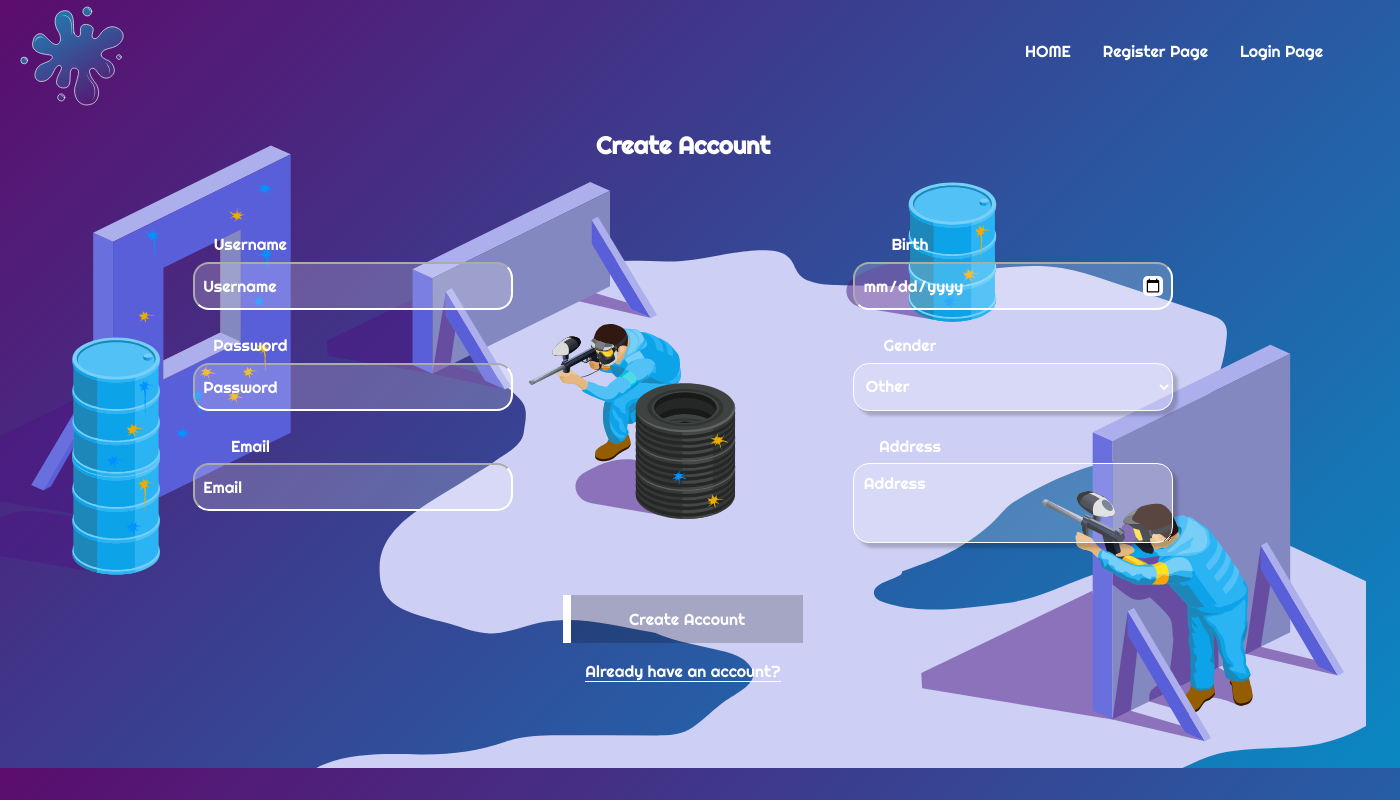
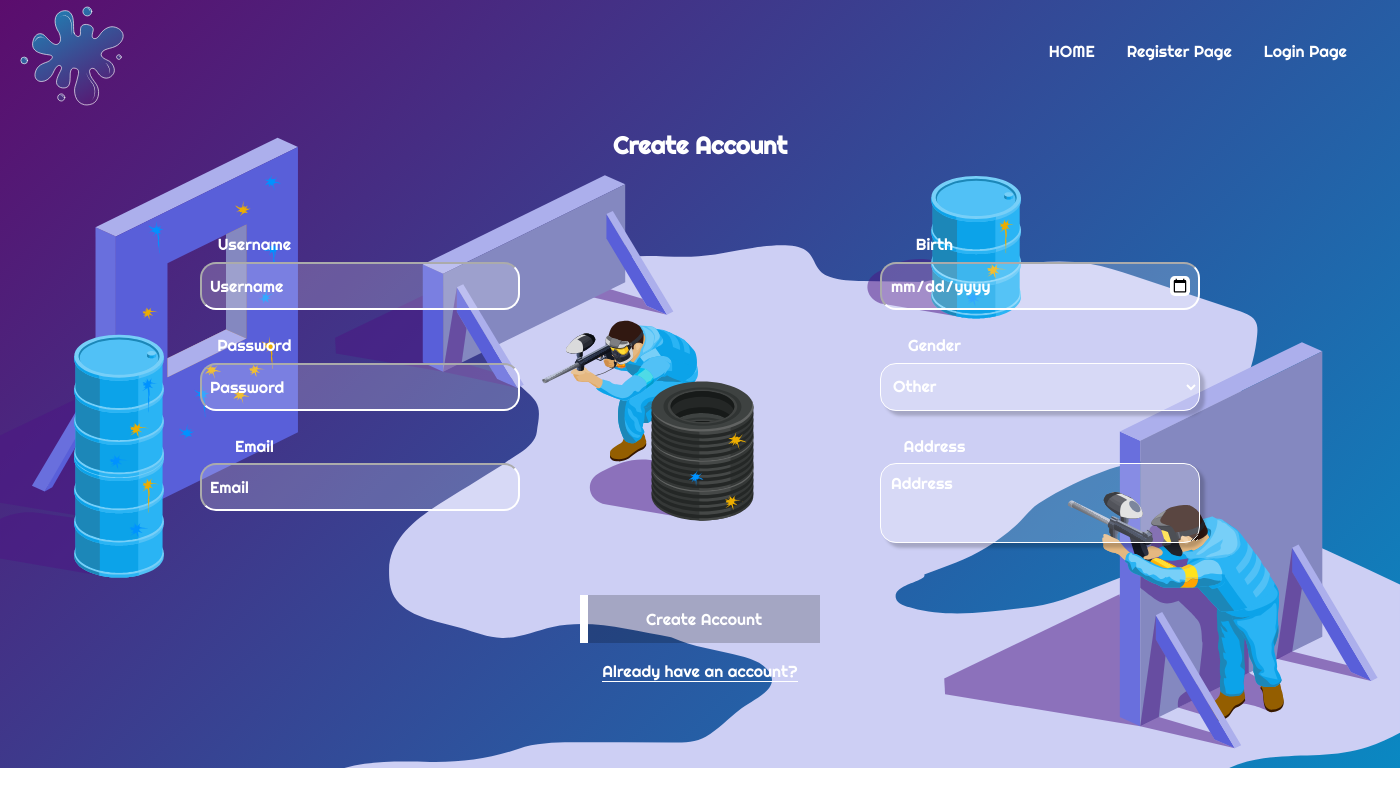
Before and after one commit to Miguelhxrz/BattlePaint, a PHP site: page /Register_Page.html in a window 1400 px wide. Run offline with PHP 8.4, Linux system fonts and the light colour scheme.

Commit message:
detalles de login y register

```diff
--- a/css/Login_Register.css
+++ b/css/Login_Register.css
@@ -19,17 +19,18 @@
 body {
     background-position: center;
     background-size: cover;
-    width: 1366px;
-    height: 768px;
+    width: 100%;
+    height: 100%;
     color: var(--cta);
     font-family: 'Righteous', cursive;
     background: var(--gradient);
+    background-repeat: no-repeat;
 }
 
 /* header */
 .header {
     align-items: center;
-    width: 1366px;
+    width: 100%;
     height: 7rem;
     padding-left: .5rem;
     padding-right: .5rem;
@@ -64,7 +65,7 @@ body {
     background-position: center;
     background-size: cover;
     height: 636px;
-    width: 1366px;
+    width: 100%;
     background-image: url("../source/img/fondo3.svg");
     background-repeat: no-repeat;
 }
```
